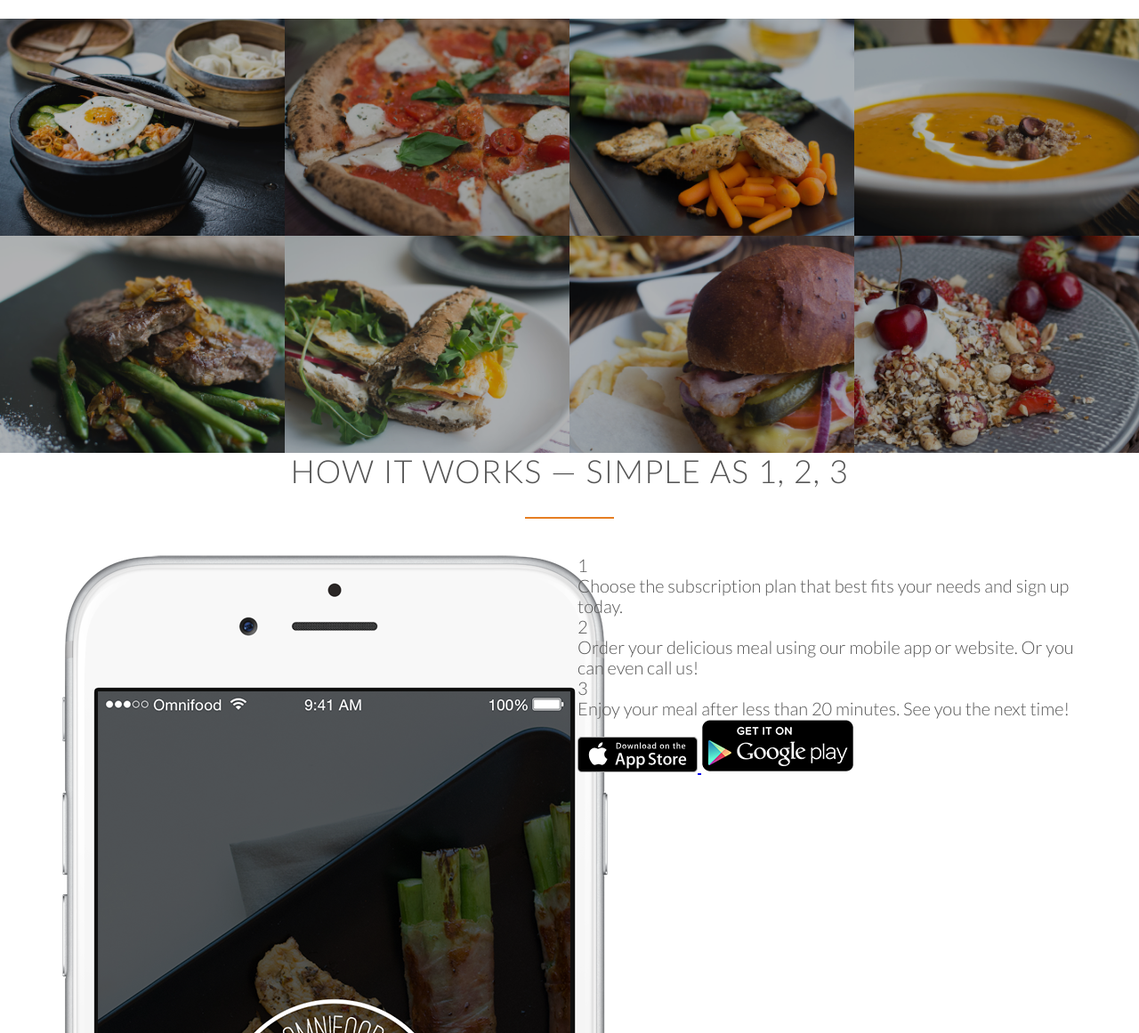
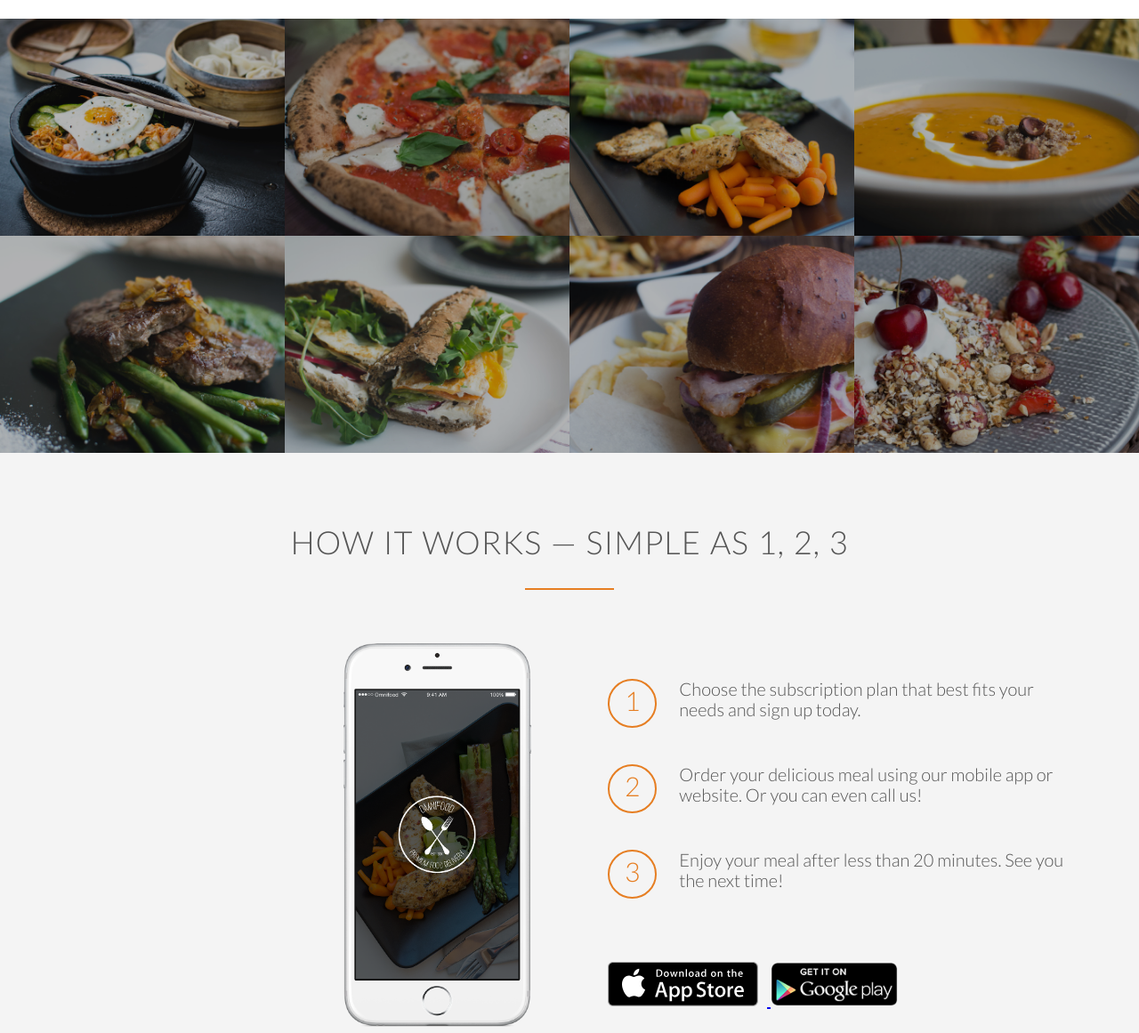
Before and after one commit to TiagoMaiaL/Omnifood-project, a website: page index.html in a window 1280 px wide. Shown: the part 1494-2655 px from the top of the page at 89% size. Drawn offline with Linux system fonts and the light colour scheme; files whose address does not match are found by name.

Commit message:
Adding style to the how it works section.

```diff
--- a/index.html
+++ b/index.html
@@ -62,7 +62,7 @@
         </section>
 
         <section class="section-meals">
-            <ul class="meals-showcase">
+            <ul class="meals-showcase clearfix">
                 <li>
                     <figure class="meal-photo">
                         <img src="resources/img/1.jpg" alt="Korean bibimbap with egg and vegetables">
@@ -84,7 +84,7 @@
                     </figure>
                 </li>
             </ul>
-            <ul class="meals-showcase">
+            <ul class="meals-showcase clearfix">
                 <li>
                     <figure class="meal-photo">
                         <img src="resources/img/5.jpg" alt="Paleo beef steak with vegetables">
@@ -113,10 +113,10 @@
                 <h2>How it works &mdash; Simple as 1, 2, 3</h2>
             </div>
             <div class="row">
-                <div class="col span-1-of-2">
+                <div class="col span-1-of-2 steps-box">
                     <img src="resources/img/app-iPhone.png" alt="Omnifood app on iPhone" class="app-screen">
                 </div>
-                <div class="col span-1-of-2">
+                <div class="col span-1-of-2 steps-box">
                     <div class="works-step">
                         <div>1</div>
                         <p>Choose the subscription plan that best fits your needs and sign up today.</p>
--- a/resources/css/style.css
+++ b/resources/css/style.css
@@ -18,6 +18,17 @@ html {
   font-weight: 300;
   font-size: 20px;
   text-rendering: optimizeLegibility;
+}
+
+.clearfix {
+  zoom: 1;
+}
+.clearfix:after {
+  content: '.';
+  clear: both;
+  display: block;
+  height: 0;
+  visibility: hidden;
 }
 
 /* --------------------------------------- */
@@ -250,3 +261,55 @@ header {
   opacity: 1;
   transform: scale(1.04);
 }
+
+/* --------------------------------------- */
+/* How It Works */
+/* --------------------------------------- */
+
+.section-steps {
+  background-color: #f4f4f4;
+}
+
+.steps-box:first-child {
+  text-align: right;
+  padding-right: 3%;
+  margin-top: 30px;
+}
+
+.steps-box:last-child {
+  padding-left: 3%;
+  margin-top: 70px;
+}
+
+.app-screen {
+  width: 40%;
+  height: auto;
+}
+
+.works-step {
+  margin-bottom: 50px;
+}
+
+.works-step div {
+  color: #e67e22;
+  border: 2px solid #e67e22;
+  display: inline-block;
+  border-radius: 50%;
+  height: 55px;
+  width: 55px;
+  text-align: center;
+  padding: 5px;
+  float: left;
+  font-size: 150%;
+  margin-right: 25px;
+}
+
+.works-step:last-of-type {
+  margin-bottom: 80px;
+}
+
+.btn-app img {
+  height: 50px;
+  width: auto;
+  margin-right: 10px;
+}
```
